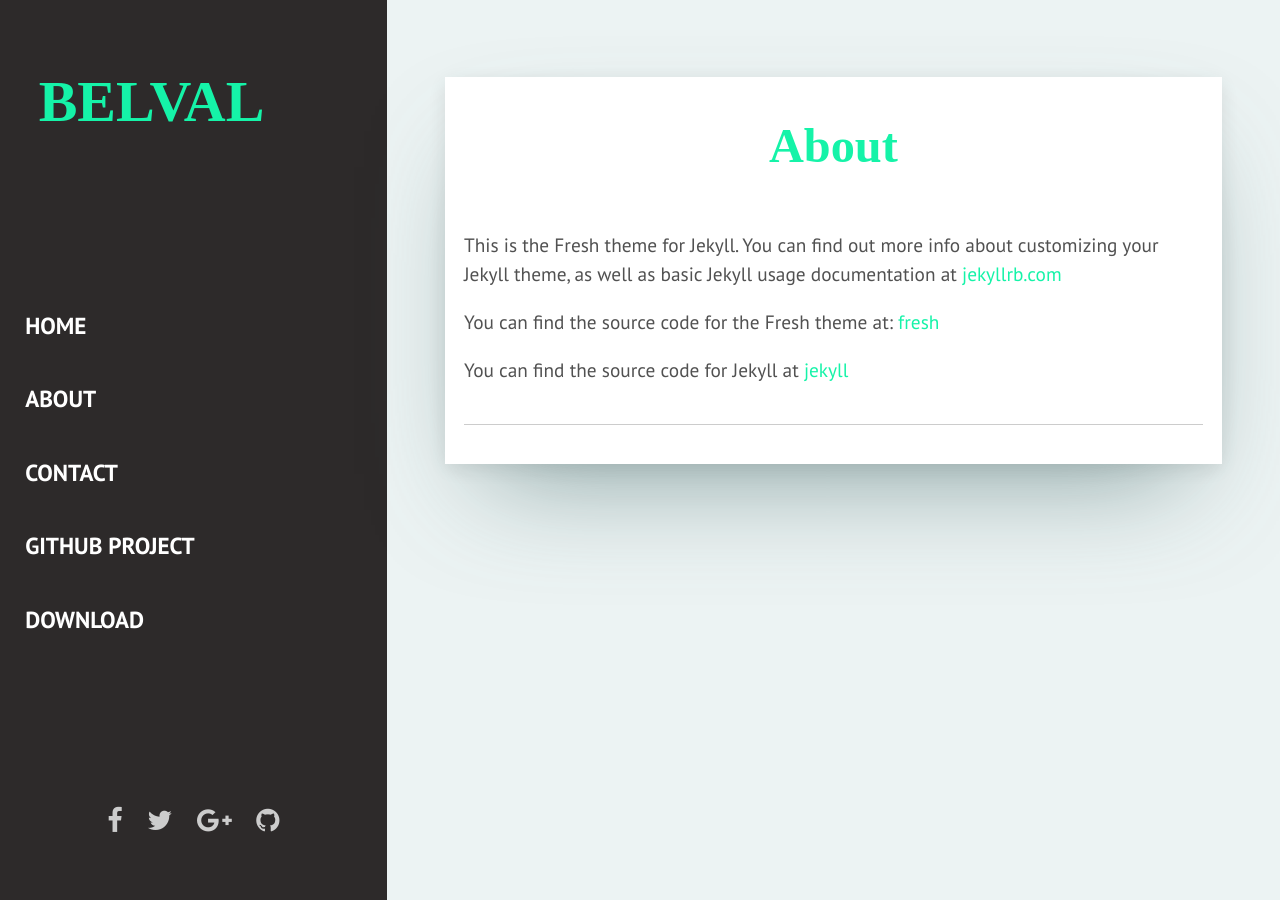
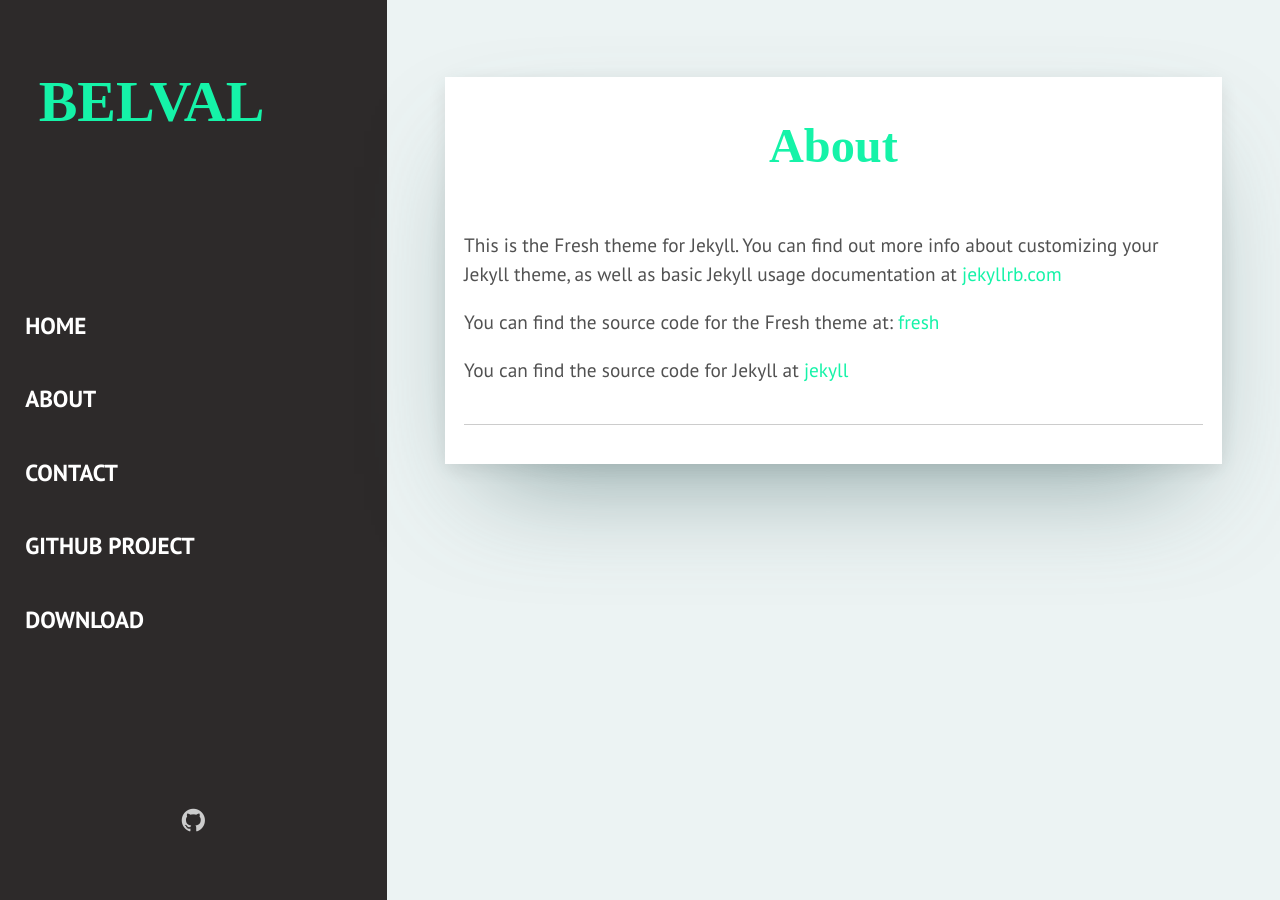
Before and after one commit to Belval/belval.github.io, a Jekyll site: the page built from _pages/about.html, in a window 1280 px wide. Built offline with Jekyll 4.4.1, drawn with Linux system fonts in a browser that asks for light colours; some web fonts are replaced.

Commit message:
Initial commit

```diff
--- a/_includes/sidebar.html
+++ b/_includes/sidebar.html
@@ -14,9 +14,9 @@
     </menu>
 
     <div class="sidebar-social">
-      <li class="social-items"><a href="https://www.facebook.com/{{site.facebook}}" class="social-links"><i class="social-icons fa fa-facebook" aria-hidden="true"></i></a></li>
+      <!--<li class="social-items"><a href="https://www.facebook.com/{{site.facebook}}" class="social-links"><i class="social-icons fa fa-facebook" aria-hidden="true"></i></a></li>
       <li class="social-items"><a href="https://twitter.com/{{site.twitter}}" class="social-links"><i class="social-icons fa fa-twitter" aria-hidden="true"></i></a></li>
-      <li class="social-items"><a href="https://plus.google.com/{{site.google-plus}}" class="social-links"><i class="social-icons fa fa-google-plus" aria-hidden="true"></i></a></li>
+      <li class="social-items"><a href="https://plus.google.com/{{site.google-plus}}" class="social-links"><i class="social-icons fa fa-google-plus" aria-hidden="true"></i></a></li>-->
       <li class="social-items"><a href="https://github.com/{{site.github}}" class="social-links"><i class="social-icons fa fa-github" aria-hidden="true"></i></a></li>
     </div>
 
```
